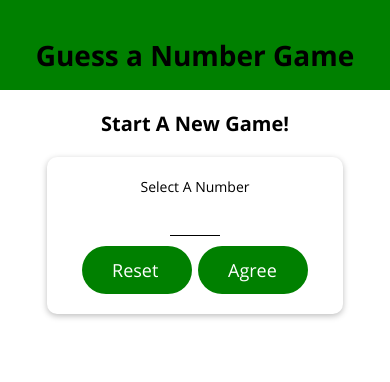
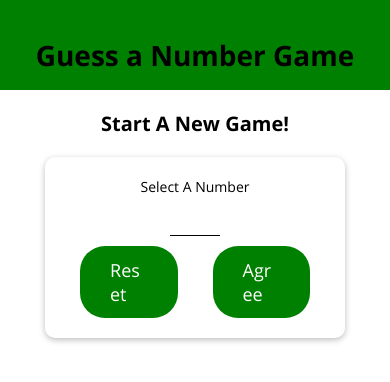
Before and after one commit to AlteredArt/React-Native-Guessing-Game, a React Native app: screen / in a window 390 px wide. Shown: the top 382 px of the page. Built offline with nearby package versions, Linux system fonts and the light colour scheme.

Commit message:
changes added to screen flexibility

```diff
--- a/app.json
+++ b/app.json
@@ -3,7 +3,7 @@
     "name": "rn-num-guess",
     "slug": "rn-num-guess",
     "version": "1.0.0",
-    "orientation": "portrait",
+    "orientation": "default",
     "icon": "./assets/icon.png",
     "splash": {
       "image": "./assets/splash.png",
--- a/screens/GameOverScreen.js
+++ b/screens/GameOverScreen.js
@@ -1,5 +1,5 @@
 import React from 'react';
-import { View, Text, StyleSheet, Button, Image } from 'react-native';
+import { View, Text, StyleSheet, Button, Image, Dimensions, ScrollView } from 'react-native';
 
 import BodyText from '../components/BodyText';
 import TitleText from '../components/TitleText';
@@ -7,6 +7,7 @@
 
 const GameOverScreen = props => {
   return (
+    <ScrollView>
     <View style={styles.screen}>
       <TitleText>The Game is Over!</TitleText>
       <View style={styles.imageContainer}>
@@ -28,9 +29,9 @@
           <Text style={styles.highlight}>{props.userNumber}</Text>.
         </BodyText>
       </View>
-
       <Button title="NEW GAME" onPress={props.onRestart} />
     </View>
+    </ScrollView>
   );
 };
 
@@ -41,13 +42,13 @@
     alignItems: 'center'
   },
   imageContainer: {
-    width: 300,
-    height: 300,
-    borderRadius: 150,
+    width: Dimensions.get('window').width * 0.7,
+    height: Dimensions.get('window').width * 0.7,
+    borderRadius: Dimensions.get('window').width * 0.7 / 2,
     borderWidth: 3,
     borderColor: 'black',
     overflow: 'hidden',
-    marginVertical: 30
+    marginVertical: Dimensions.get('window').height / 20
   },
   image: {
     width: '100%',
@@ -55,11 +56,11 @@
   },
   resultContainer: {
     marginHorizontal: 30,
-    marginVertical: 15
+    marginVertical: Dimensions.get('window').height / 40
   },
   resultText: {
     textAlign: 'center',
-    fontSize: 20
+    fontSize: Dimensions.get('window').height < 400 ? 16 : 20
   },
   highlight: {
     color: Colors.primary,
--- a/screens/GameScreen.js
+++ b/screens/GameScreen.js
@@ -1,5 +1,5 @@
 import React, {useState,useRef,useEffect} from 'react';
-import {View,Text,StyleSheet,Alert, ScrollView} from 'react-native';
+import {View,Text,StyleSheet,Alert, Dimensions, ScrollView} from 'react-native';
 import {Ionicons } from '@expo/vector-icons';
 import NumberContainer from '../components/NumberContainer';
 import Card from '../components/Card';
@@ -13,9 +13,7 @@
   const rndNum = Math.floor(Math.random() * (max - min)) + min;
   if (rndNum === exclude) {
     return generateRandomBetween(min, max, exclude);
-  } else {
-    return rndNum;
-  }
+  } else {return rndNum;}
 };
 
 const renderListItem = (value, numOfRound) => (<View key={value} style={styles.listItem}>
@@ -60,11 +58,38 @@
     setPastGuesses(curPastGuesses => [nextNumber,...curPastGuesses])
   };
 
+  let listContainerStyle = styles.listContainer;
 
-  return ( <
-    View style = {styles.screen} >
+  if (Dimensions.get('window').width < 350){
+    listContainerStyle = styles.listContainerBig;
+  }
+
+  if(Dimensions.get('window').height < 500){
+    return (
+      <View style={styles.screen}>
+      <Text style={DefaultStyles.bodyText}> Opponent 's Guess</Text>
+      <View style={styles.controls}>
+        <MainButton onPress = {nextGuessHandler.bind(this, 'lower')}>
+        <Ionicons name="md-remove" size={24} color="white"/>
+        </MainButton>
+        <NumberContainer > {currentGuess} </NumberContainer>
+        <MainButton onPress = {nextGuessHandler.bind(this, 'greater')}>
+        <Ionicons name="md-add" size={24} color="white"/>
+        </MainButton>
+      </View>
+      <View style={styles.listContainerStyle}>
+        <ScrollView contentContainerStyle={styles.list}>
+          {pastGuesses.map((guess, index) => renderListItem(guess, pastGuesses.length - index))}
+        </ScrollView>
+      </View>
+      </View>
+    )
+  }
+
+  return (
+    <View style={styles.screen} >
     <Text style={DefaultStyles.bodyText}> Opponent 's Guess</Text>
-    <NumberContainer > {currentGuess} < /NumberContainer>
+    <NumberContainer > {currentGuess} </NumberContainer>
     <Card style = {styles.buttonContainer}>
     <MainButton
     onPress = {nextGuessHandler.bind(this, 'lower')}
@@ -73,7 +98,7 @@
     onPress = {nextGuessHandler.bind(this, 'greater')}
     ><Ionicons name="md-add" size={24} color="white"/></MainButton>
     </Card>
-    <View style={styles.listConatiner}>
+    <View style={styles.listConatinerStyle}>
     <ScrollView contentContainerStyle={styles.list}>
       {pastGuesses.map((guess, index) => renderListItem(guess, pastGuesses.length - index))}
 
@@ -92,7 +117,7 @@
   buttonContainer: {
     flexDirection: 'row',
     justifyContent: 'space-around',
-    marginTop: 20,
+    marginTop: Dimensions.get('window').height > 600 ? 20 : 5,
     width: 400,
     maxWidth: "90%",
   },
@@ -107,7 +132,15 @@
       justifyContent: 'space-between',
       width: '60%'
   },
+  controls: {
+    flexDirection: 'row',
+    justifyContent: 'space-around'
+  },
   listContainer: {
+    flex: 1,
+    width:'60%'
+  },
+  listContainerBig: {
     flex: 1,
     width: '80%'
   },
--- a/screens/StartGameScreen.js
+++ b/screens/StartGameScreen.js
@@ -1,5 +1,5 @@
-import React, {useState} from 'react';
-import {View, StyleSheet, Text, Button, Alert, TouchableWithoutFeedback, Keyboard} from 'react-native';
+import React, {useState, useEffect} from 'react';
+import {View, StyleSheet, Text, Button, ScrollView, KeyboardAvoidingView, Dimensions, Alert, TouchableWithoutFeedback, Keyboard} from 'react-native';
 import Card from '../components/Card';
 import Colors from '../constants/colors';
 import Input from '../components/Input';
@@ -12,6 +12,9 @@
     const [enteredValue, setEnteredValue] = useState('');
     const [confirmed, setConfirmed] = useState(false);
     const [selectedNumber, setSelectedNumber] = useState();
+    const [buttonWidth, setButtonWidth ] = useState(Dimensions.get('window').width / 4);
+
+
 
     const numberInputHandler = inputText => {
       setEnteredValue(inputText.replace(/[^0-9]/g, ''));
@@ -21,6 +24,16 @@
         setEnteredValue('');
         setConfirmed(false);
     }
+
+    useEffect(() => {
+      const updateLayout = () => {
+        setButtonWidth(Dimensions.get('window').width/4);
+      }
+      Dimensions.addEventListener('change', updateLayout);
+      return () => {
+        Dimensions.removeEventListener('change', updateLayout);
+      }
+    })
 
     const confirmInputHandler = () => {
         const chosenNumber = parseInt(enteredValue);
@@ -46,6 +59,8 @@
     }
 
     return (
+      <ScrollView>
+      <KeyboardAvoidingView behavior='position' beyboardVerticalOffset={30}>
         <TouchableWithoutFeedback onPress={() => {Keyboard.dismiss()}}>
         <View style={styles.screen}>
             <TitleText style={styles.title}>Start A New Game!</TitleText>
@@ -62,11 +77,11 @@
                 value={enteredValue}
                 />
                 <View style={styles.buttonContainer}>
-                    <View style={styles.button}>
+                    <View style={{width: buttonWidth}}>
                         <MainButton onPress={resetInputHandler} color={Colors.accent}>
                         Reset</MainButton>
                         </View>
-                    <View style={styles.button}>
+                    <View style={{width: buttonWidth}}>
                         <MainButton onPress={confirmInputHandler} color={Colors.primary}>
                         Agree</MainButton>
                         </View>
@@ -75,6 +90,8 @@
                 {confirmedOutput}
         </View>
         </TouchableWithoutFeedback>
+        </KeyboardAvoidingView>
+        </ScrollView>
     )
 };
 
@@ -90,8 +107,9 @@
         fontFamily: 'open-sans-bold'
     },
     inputContainer: {
-        width: 300,
-        maxWidth: '80%',
+        width: '80%',
+        maxWidth: '95%',
+        minWidth: 300,
         alignItems: 'center',
     },
     buttonContainer: {
@@ -100,9 +118,10 @@
         justifyContent: 'space-between',
         paddingHorizontal: 15,
     },
-    button: {
-        width: 110
-    },
+    // button: {
+    //     // width: 110
+    //     width: Dimensions.get('window').width / 3
+    // },
     input: {
         width: 50,
         textAlign: 'center'
```
